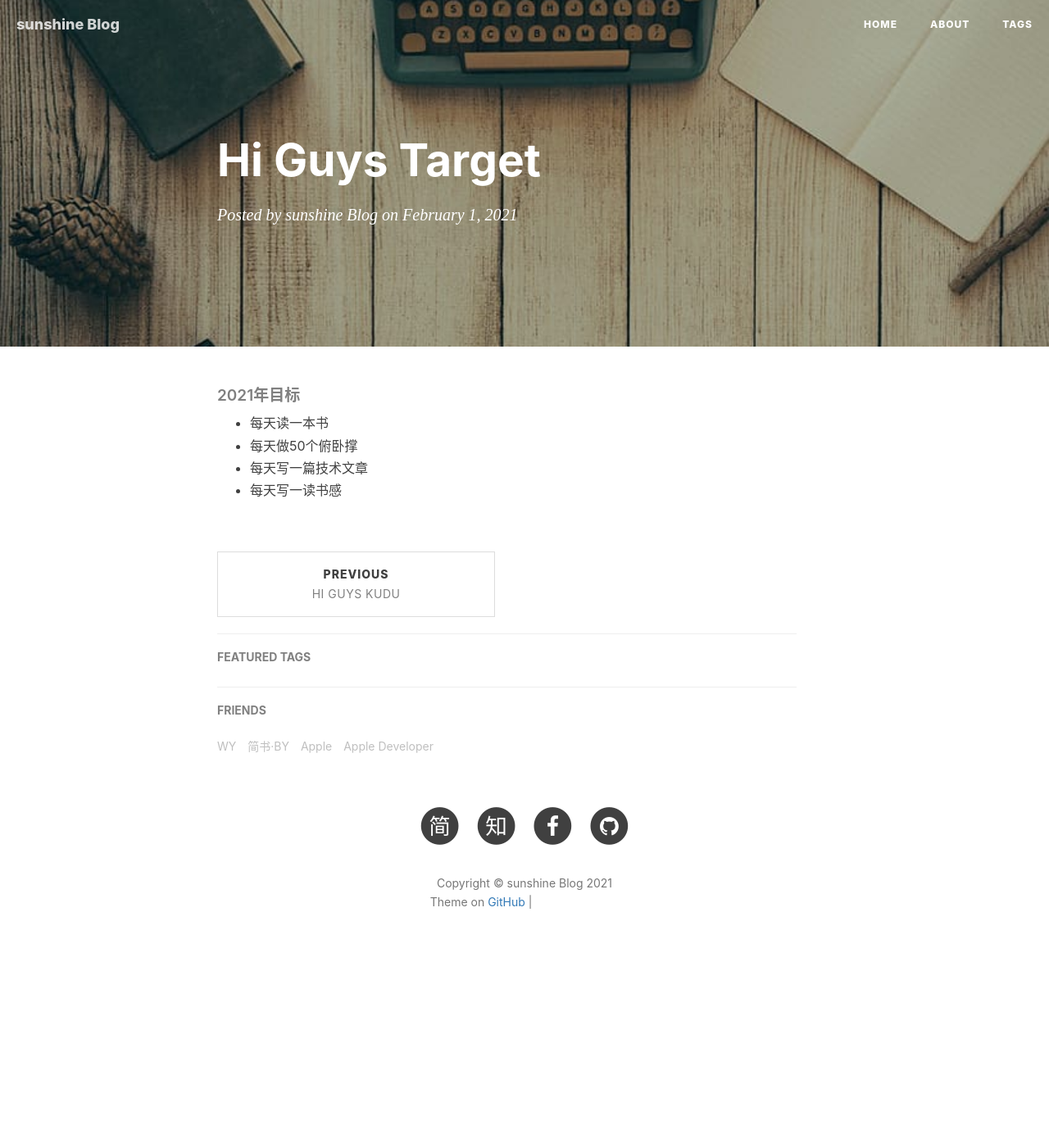
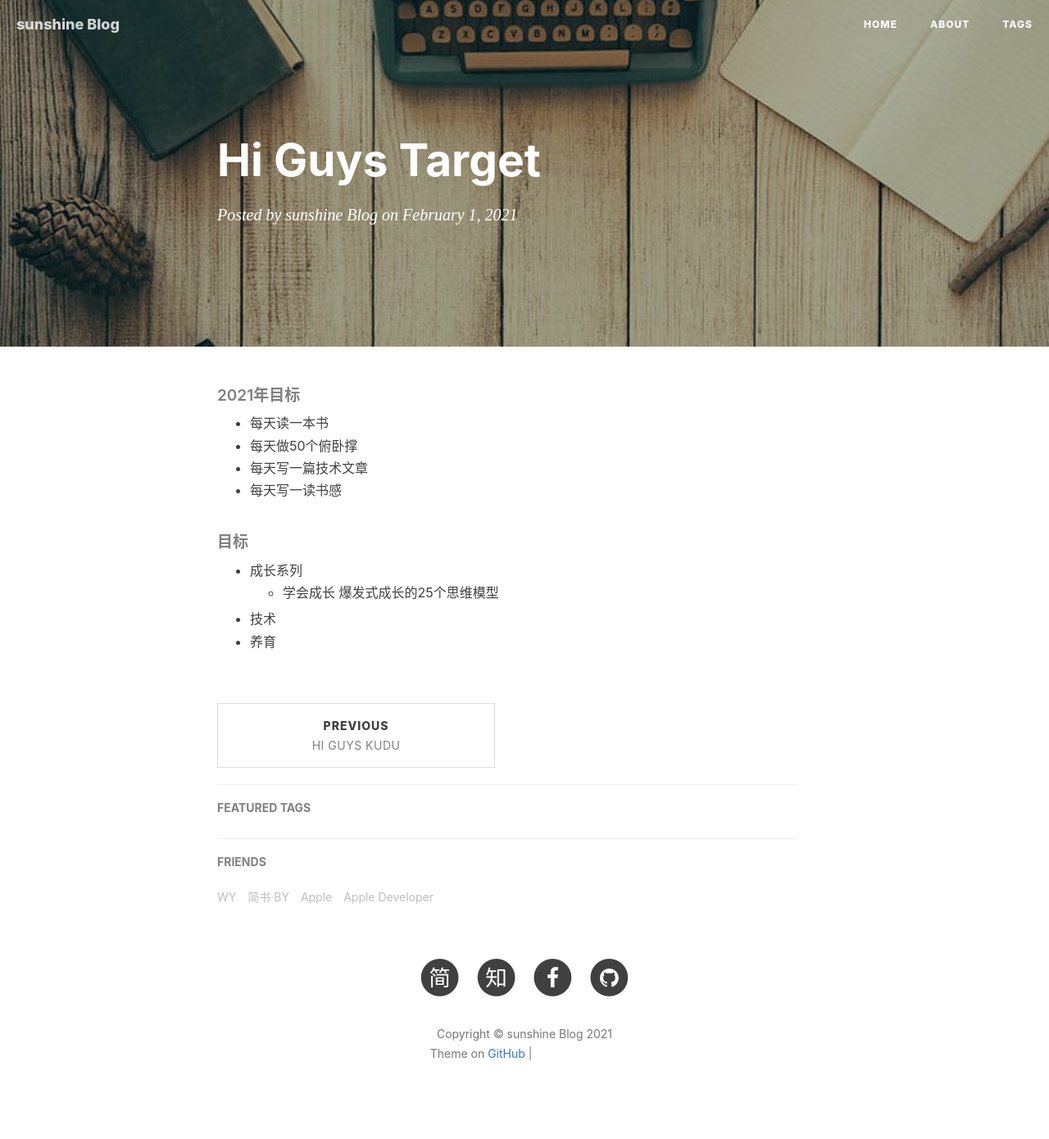
Before and after one commit to feature2018/feature2018.github.io, a Jekyll site: the page built from _posts/2021-02-01-Hi-Guys-target.md, in a window 1280 px wide. Shown: the whole page at 82% size. Built offline with Jekyll 4.4.1, drawn with Linux system fonts in a browser that asks for light colours; nearby versions of some CDN libraries; our own code applies the rules of GitHub Pages for plain Markdown files; comment, search, counter and statistics services are not loaded; before the commit the page ends 1205 px from its top, so only the background shows below that; grey boxes are pictures that could not be loaded.

Commit message:
目标拆分
目标拆分

```diff
--- a/_posts/2021-02-01-Hi-Guys-target.md
+++ b/_posts/2021-02-01-Hi-Guys-target.md
@@ -3,3 +3,10 @@
 - 每天做50个俯卧撑
 - 每天写一篇技术文章
 - 每天写一读书感
+
+
+##### 目标
+- 成长系列
+  - 学会成长 爆发式成长的25个思维模型
+- 技术
+- 养育
```
